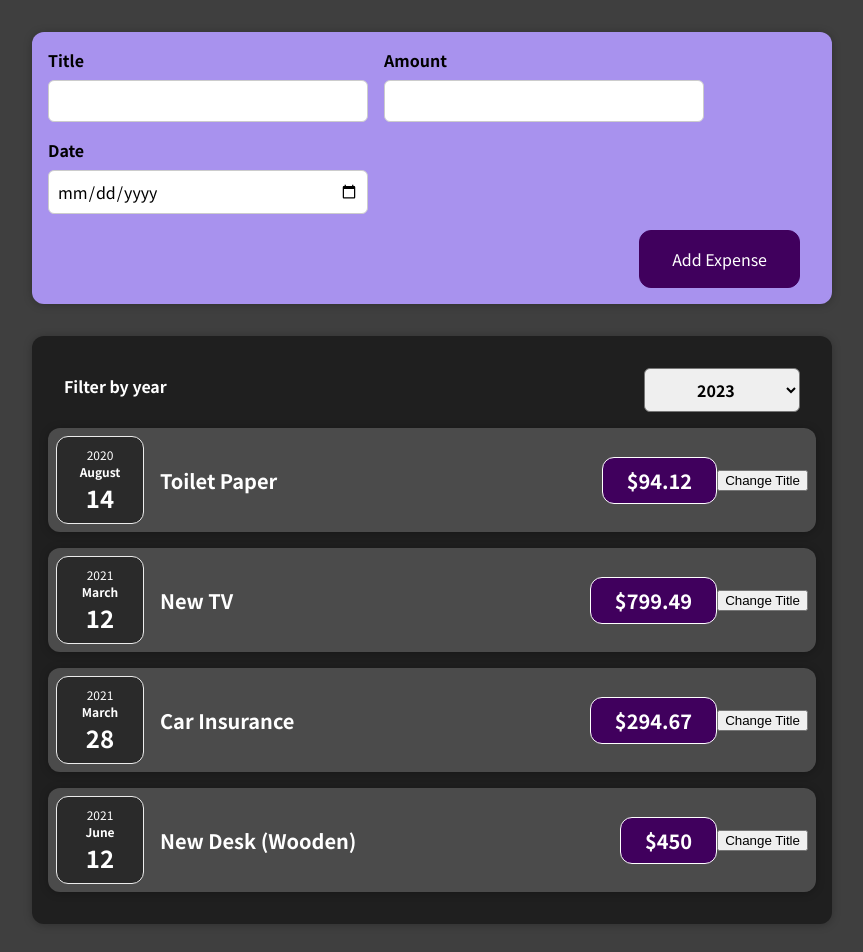
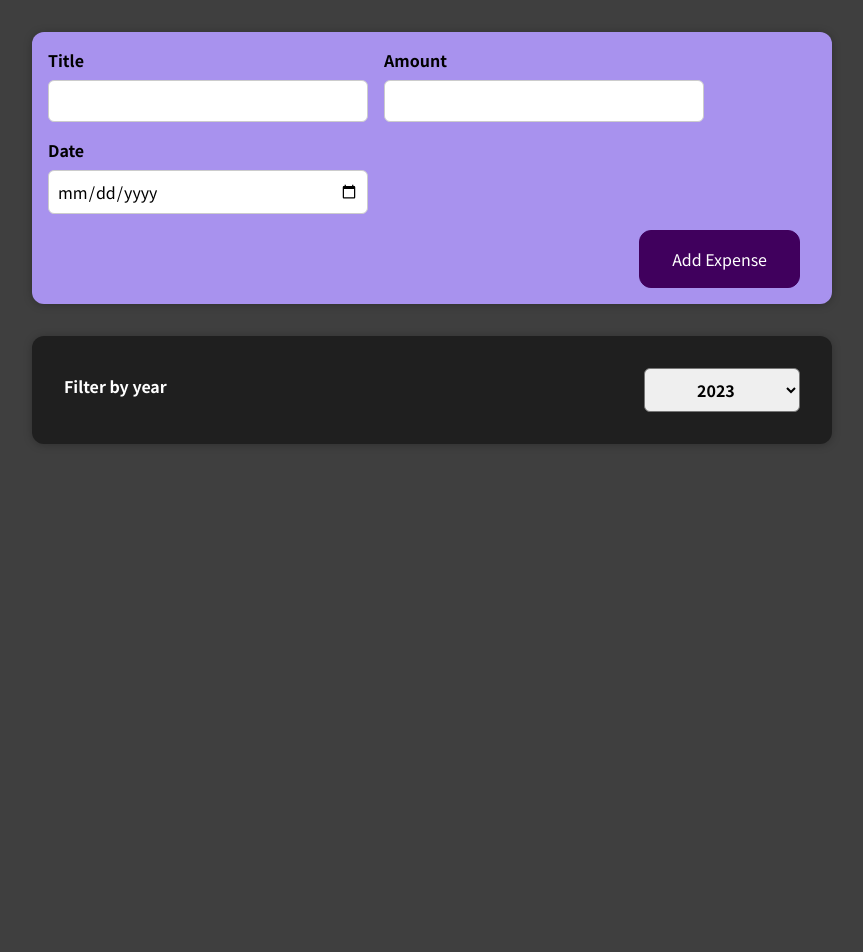
Before and after one commit to key1018/react-Study, a React (Create React App) app: page / in a window 1280 px wide. Shown: the top 952 px of the page, without its empty margins (208-1071 px from the left). After the commit the page ends 800 px from the top, so only its background shows below. Built offline with nearby package versions, Linux system fonts and the light colour scheme.

Commit message:
map과 filter메소드를 활용하여 List 다루기

```diff
--- a/src/App.js
+++ b/src/App.js
@@ -1,10 +1,10 @@
 // 사용자 지정 컴포넌트 임포트 하기 => 평범한 html요소처럼 사용하기 위해
 // import ExpenseItem from './components/Expenseltem';
+import React, { useState } from 'react';
 import Expenses from './components/Expenses/Expenses';
 import NewExpense from './components/NewExpense/NewExpense.js';
 
-const App = () => {
-  const expenses = [
+const DUMMY_EXPENSES = [
   {
     id: 'e1',
     title: 'Toilet Paper',
@@ -26,9 +26,13 @@
   },
 ];
 
+const App = () => {
+  const [expenses, setExpenses] = useState(DUMMY_EXPENSES);
+
   const addExpenseHandler = (expense) => {
-    console.log('In App.js');
-    console.log(expense);
+    setExpenses((prevExpenses) => {
+      return [expense, ...prevExpenses];
+    });
   };
 
   return (
--- a/src/components/Expenses/Expenseltem.js
+++ b/src/components/Expenses/Expenseltem.js
@@ -1,4 +1,3 @@
-import React, { useState } from 'react';
 // 해당 변수를 변경하고 싶으면 리액트 라이브러리에서 임포트할 것이 있다.
 // 이러헤 추가하는 것을 'named import'라고 한다.
 
@@ -30,14 +29,14 @@
   */
 
   // useState 함수 사용 방법 => 컴포넌트 함수 안에서 useState 함수를 호출하면 된다.
-  const [title, setTitle] = useState(props.title);
+  // const [title, setTitle] = useState(props.title);
   // 첫번째 요소는 변수 자체인 배열을 반환(현재 상태값)하고 두번째 요소는 업데이트되는 함수이다.
   // 즉, title은 관리되고 있는 현재의 값(props.title), setTitle은 새로운 title을 설정하기 위해 호출할 수 있는 함수이다.
 
   //let title = props.title;
 
-  const clickHandler = () => {
-    console.log(title);
+  //const clickHandler = () => {
+  //  console.log(title);
   //title = 'Updated!'; // 클릭해도 title의 값은 변하지 않음
   // 왜? 리액트는 현재 방식으로 작동되지 않는다.
   // 변수인 title은 clickHandler가 실행될 때 변경되는때 사실은 return이라는 컴포넌트가 재평가되면서 생기는 결과값이고
@@ -46,17 +45,16 @@
   // 컴포넌트 함수에 변수를 갖고 있고 변ㅅ가 변경되었다고해도 리액트는 무시하고 코드가 실행되어도 신경쓰지 않는다.
   // 즉, 만약 다시 실행되도 해당 변수는 다시 다뤄져서 props.title로 초기화된다.
 
-    setTitle('Updated!'); // 새로운 값을 할당
-  };
+  //   setTitle('Updated!'); // 새로운 값을 할당
+  //};
 
   return (
     <Card className="expense-item">
       <ExpenseDate date={props.date} />
       <div className="expense-item__description">
-        <h2>{title}</h2>
+        <h2>{props.title}</h2>
         <div className="expense-item__price">${props.amount}</div>
       </div>
-      <button onClick={clickHandler}>Change Title</button>
     </Card>
   );
 };
--- a/src/components/Expenses/Expenses.js
+++ b/src/components/Expenses/Expenses.js
@@ -12,6 +12,20 @@
     setFilterYear(changeYear);
   };
 
+  const filteredExpenses = props.items.filter((expense) => {
+    return expense.date.getFullYear().toString() === filteredYear;
+  });
+
+  // props.items.map() 이란?
+  // => 다른 배열을 기반으로 새로운 배열을 생성하는데, 원본 배열에 있는 모든 요소들을 변환함.
+
+  // props.item.filter() 이란?
+  // => 새로운 배열을 반환하는 내장된 메소드로 원래의 배열에 추가되지 않고 완전히 새로운 배열이 반환된다.
+  // 반환된 배열에 아이템을 유지하거나 제거하고 원래 배열은 건드리지 않는다.
+
+  // .getFullYear() 이란?
+  // => date에서 4자리수 연도를 추출하는 메소드
+
   return (
     <div>
       <Card className="expenses">
@@ -19,26 +33,14 @@
           selected={filteredYear}
           onChangeFilterYear={changeFilterYearHandler}
         />
-        <ExpenseItem
-          title={props.items[0].title}
-          amount={props.items[0].amount}
-          date={props.items[0].date}
-        ></ExpenseItem>
-        <ExpenseItem
-          title={props.items[1].title}
-          amount={props.items[1].amount}
-          date={props.items[1].date}
-        ></ExpenseItem>
-        <ExpenseItem
-          title={props.items[2].title}
-          amount={props.items[2].amount}
-          date={props.items[2].date}
-        ></ExpenseItem>
-        <ExpenseItem
-          title={props.items[3].title}
-          amount={props.items[3].amount}
-          date={props.items[3].date}
-        ></ExpenseItem>
+        {filteredExpenses.map((expense) => (
+          <ExpenseItem
+            key={expense.id}
+            title={expense.title}
+            amount={expense.amount}
+            date={expense.date}
+          />
+        ))}
       </Card>
     </div>
   );
```
Lines whose indentation alone changed are shown as unchanged.
